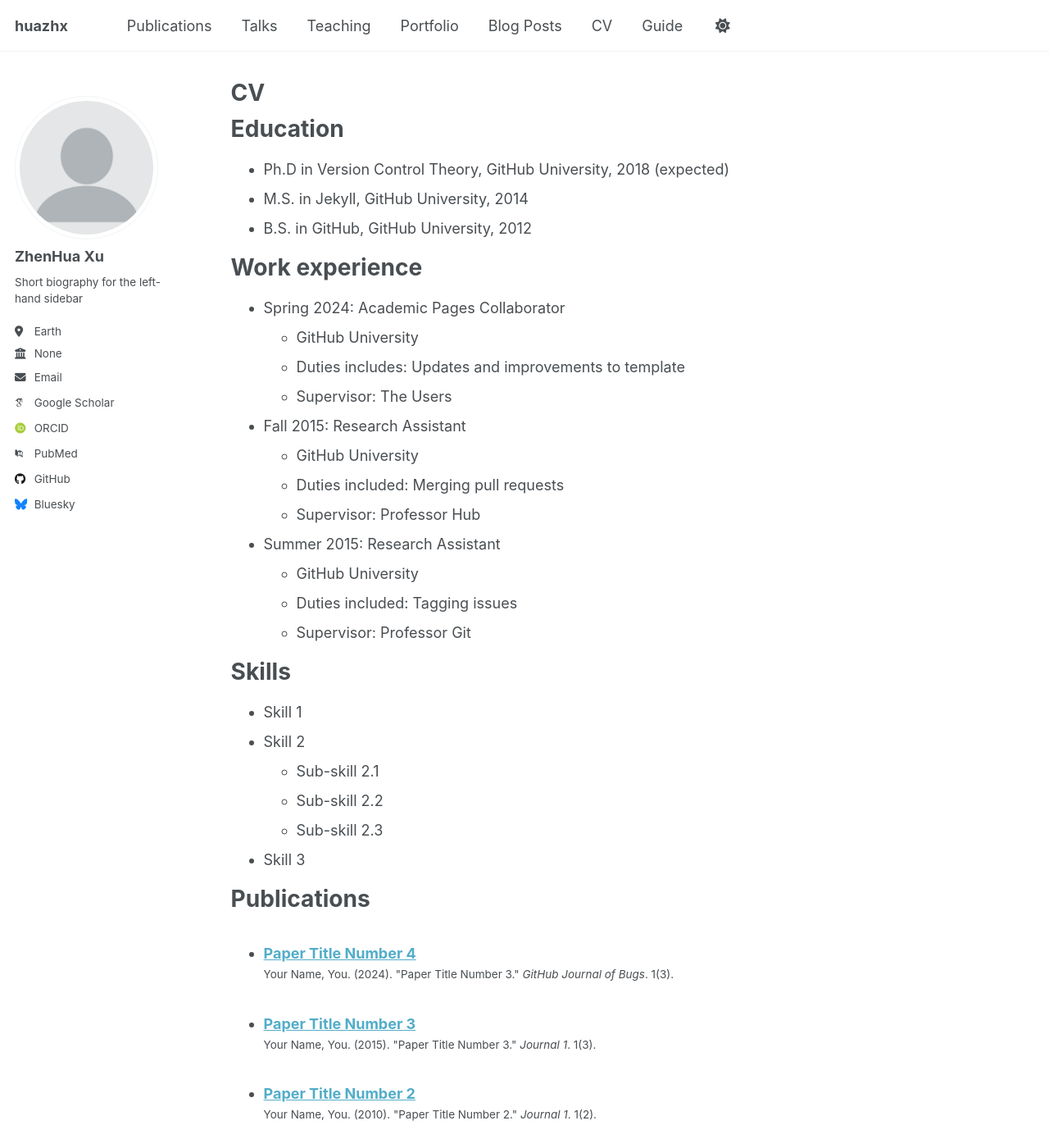
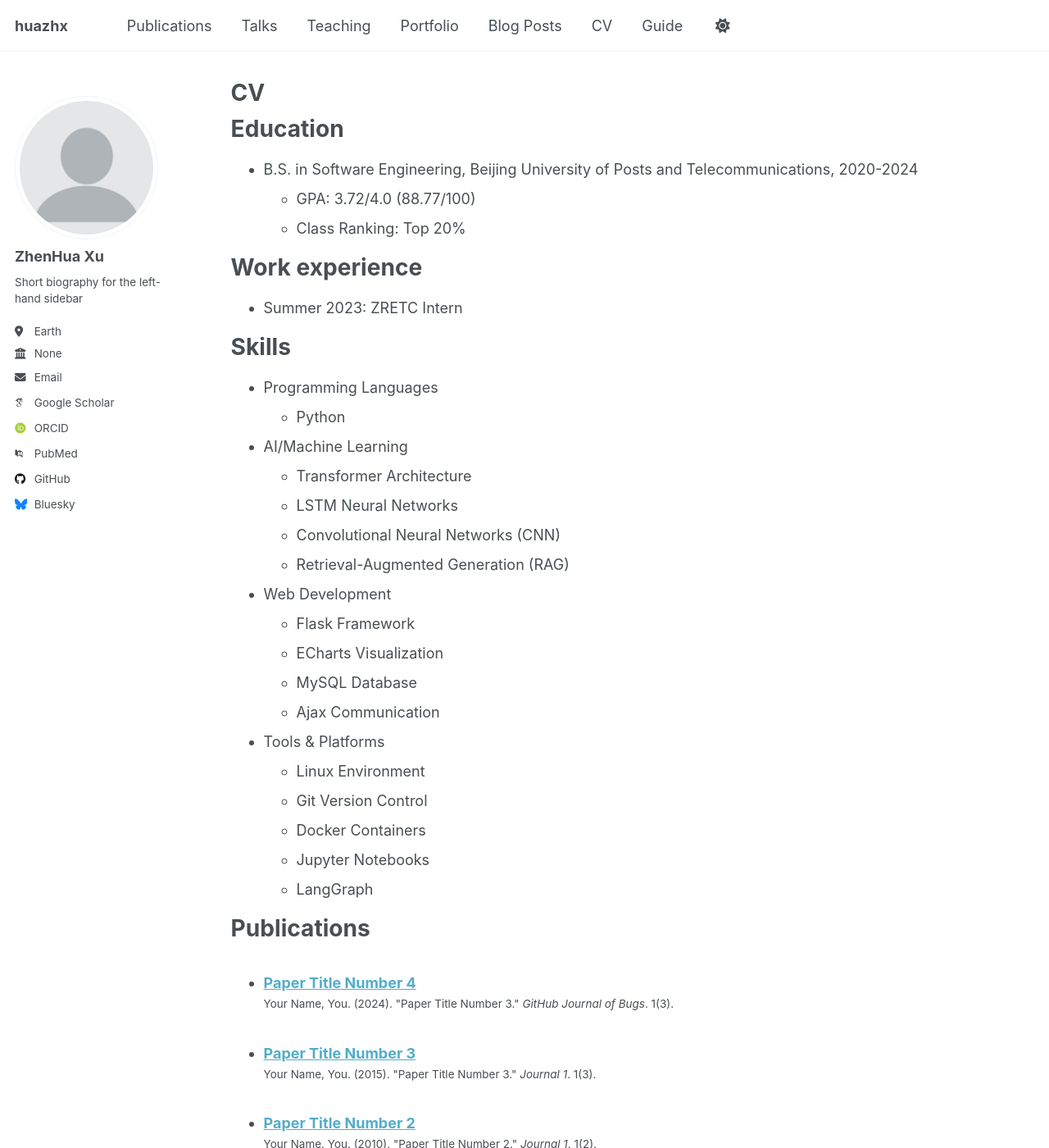
Before and after one commit to huazhx/huazhx.github.io, a Jekyll site: the page built from _pages/cv.md, in a window 1280 px wide and 1400 px high. Shown: the whole window at 82% size. Built offline with Jekyll 4.4.1, drawn with Linux system fonts in a browser that asks for light colours; some web fonts are replaced.

```diff
--- a/_pages/cv.md
+++ b/_pages/cv.md
@@ -10,6 +10,41 @@ redirect_from:
 {% include base_path %}
 
 Education
+======
+<!-- * M.S. in Software Engineering (Candidate), Peking University School of Software and Microelectronics, 2025 (expected) -->
+* B.S. in Software Engineering, Beijing University of Posts and Telecommunications, 2020-2024
+  * GPA: 3.72/4.0 (88.77/100)
+  * Class Ranking: Top 20%
+
+Work experience
+======
+* Summer 2023: ZRETC Intern
+
+Skills
+======
+* Programming Languages
+  * Python
+
+* AI/Machine Learning
+  * Transformer Architecture
+  * LSTM Neural Networks
+  * Convolutional Neural Networks (CNN)
+  * Retrieval-Augmented Generation (RAG)
+
+* Web Development
+  * Flask Framework
+  * ECharts Visualization
+  * MySQL Database
+  * Ajax Communication
+
+* Tools & Platforms
+  * Linux Environment
+  * Git Version Control
+  * Docker Containers
+  * Jupyter Notebooks
+  * LangGraph
+
+<!-- Education
 ======
 * Ph.D in Version Control Theory, GitHub University, 2018 (expected)
 * M.S. in Jekyll, GitHub University, 2014
@@ -39,7 +74,7 @@ Skills
   * Sub-skill 2.1
   * Sub-skill 2.2
   * Sub-skill 2.3
-* Skill 3
+* Skill 3 -->
 
 Publications
 ======
```
Also changed, not shown: _pages/about.md (+7 -13 lines).
